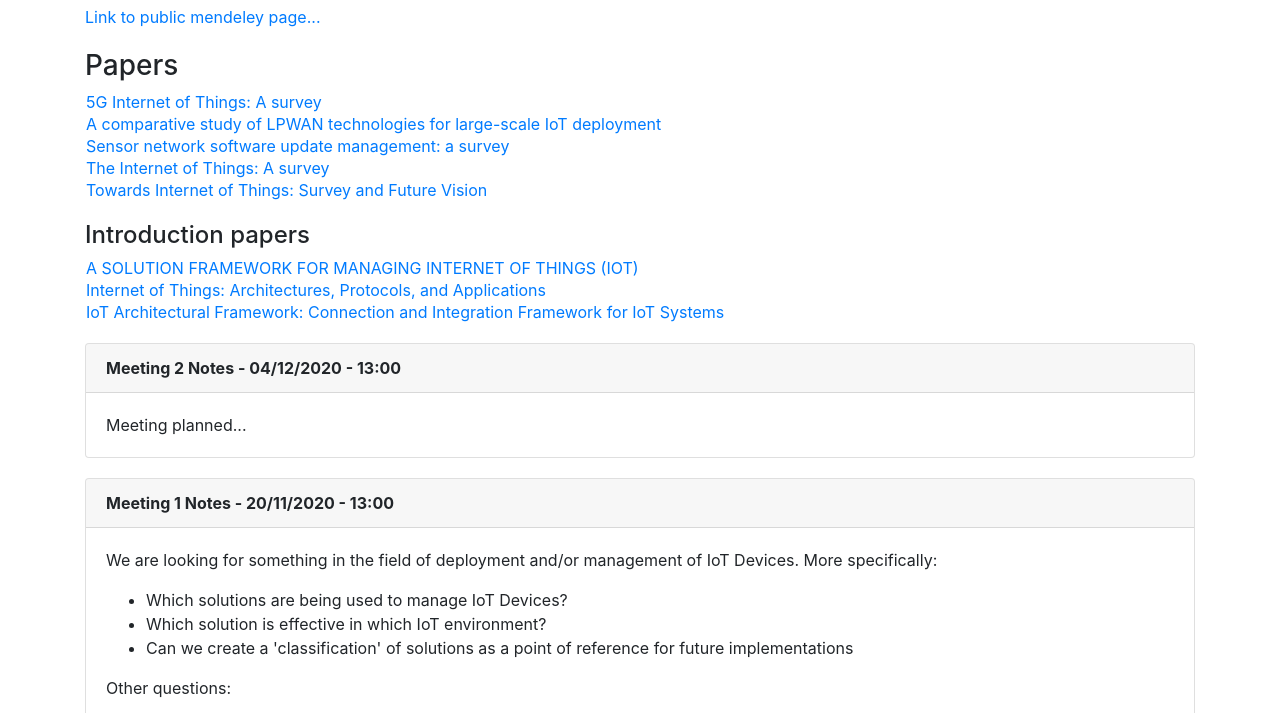
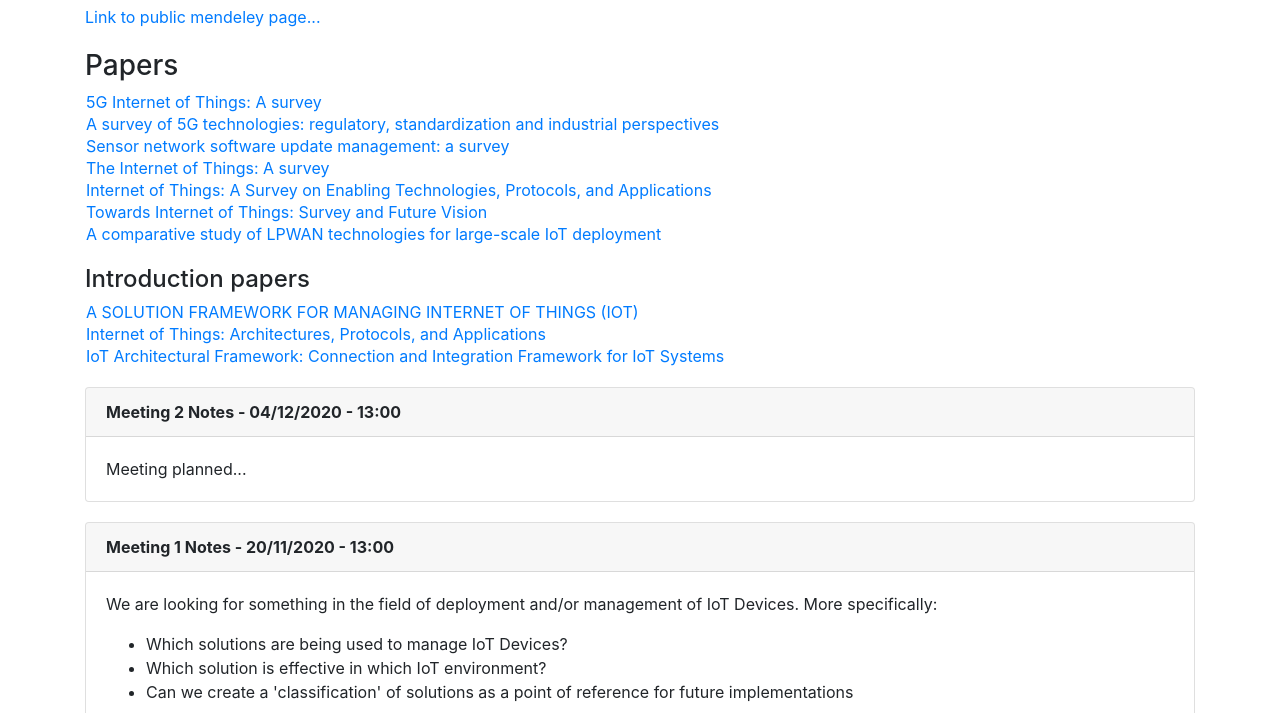
Before and after one commit to JaySheombar/LiteratureStudy, a plain HTML site: page index.html in a window 1280 px wide. Shown: the part 51-764 px from the top of the page. Drawn offline with nearby package versions, Linux system fonts and the light colour scheme.

Commit message:
Added 2 papers

```diff
--- a/index.html
+++ b/index.html
@@ -27,7 +27,7 @@
 								<td><a href="https://drive.google.com/file/d/151HR_mSy36ZEUIbpWwwHLgw6WceJob_C/view?usp=sharing" target="_blank">5G Internet of Things: A survey</a></td>
 							</tr>
 							<tr>
-								<td><a href="https://drive.google.com/file/d/1Hk2WZFScnwopt4Vkb3vCVaWgPO9JIbQ9/view?usp=sharing" target="_blank">A comparative study of LPWAN technologies for large-scale IoT deployment</a></td>
+								<td><a href="https://drive.google.com/file/d/1NixTNnPekj9ErgtTdz-DFSigC-fZpcmY/view?usp=sharing" target="_blank">A survey of 5G technologies: regulatory, standardization and industrial perspectives</a></td>
 							</tr>
 							<tr>
 								<td><a href="https://drive.google.com/file/d/1BG5wKou9JdX-cqe-iodCJA7eDASU1bNV/view?usp=sharing" target="_blank">Sensor network software update management: a survey</a></td>
@@ -36,7 +36,13 @@
 								<td><a href="https://drive.google.com/file/d/1RgYgZ3J0zM66wrmK2GFOVG1H1xxZZPyw/view?usp=sharing" target="_blank">The Internet of Things: A survey</a></td>
 							</tr>
 							<tr>
+								<td><a href="https://drive.google.com/file/d/1p3qYEVLhlBJ9IwIwqXqmBIP0SR_t1YN9/view?usp=sharing" target="_blank">Internet of Things: A Survey on Enabling Technologies, Protocols, and Applications</a></td>
+							</tr>
+							<tr>
 								<td><a href="https://drive.google.com/file/d/1HZP_sY9fIa4yzApKLNqoyY8B15GdzX3r/view?usp=sharing" target="_blank">Towards Internet of Things: Survey and Future Vision</a></td>
+							</tr>
+							<tr>
+								<td><a href="https://drive.google.com/file/d/1Hk2WZFScnwopt4Vkb3vCVaWgPO9JIbQ9/view?usp=sharing" target="_blank">A comparative study of LPWAN technologies for large-scale IoT deployment</a></td>
 							</tr>
 						</tbody>
 					</table>
```
